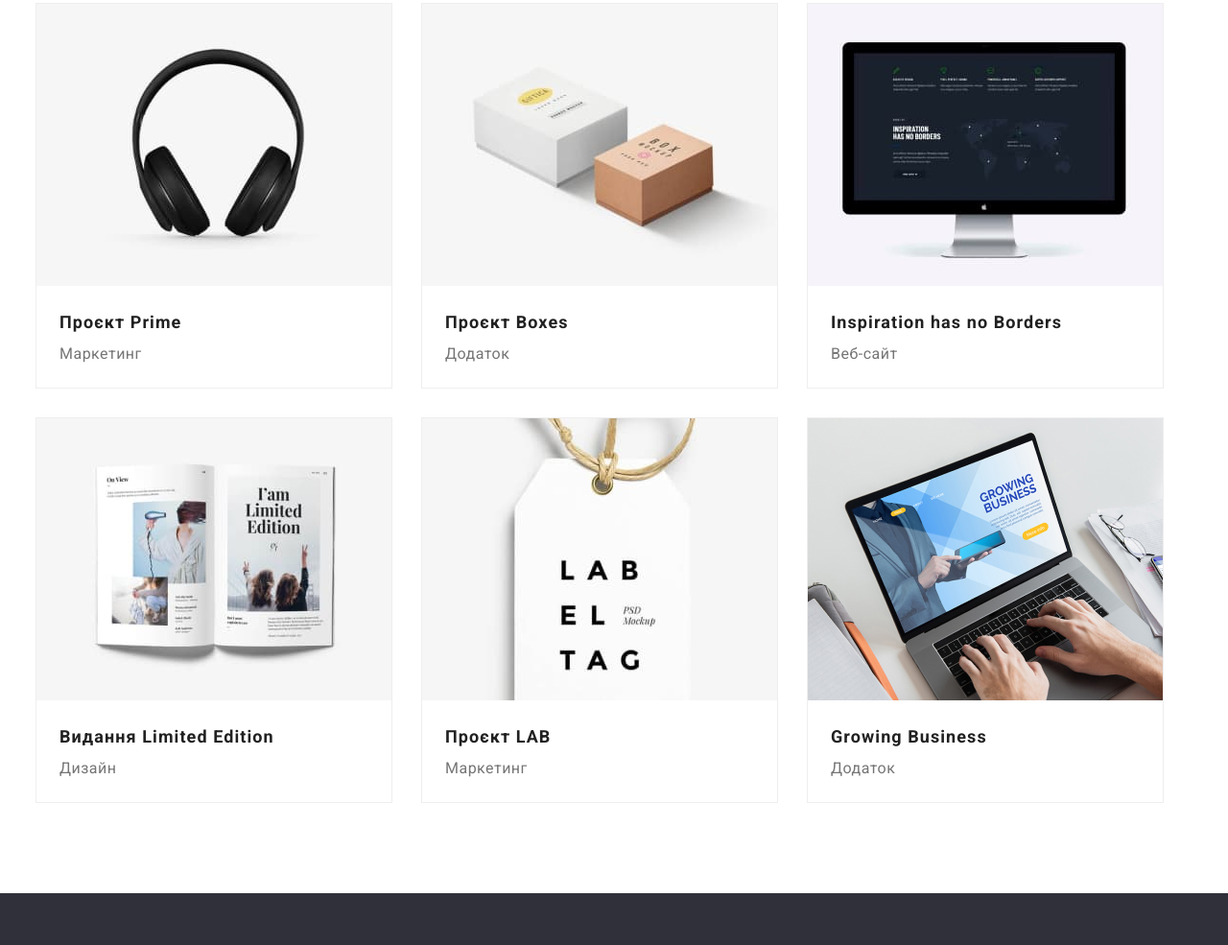
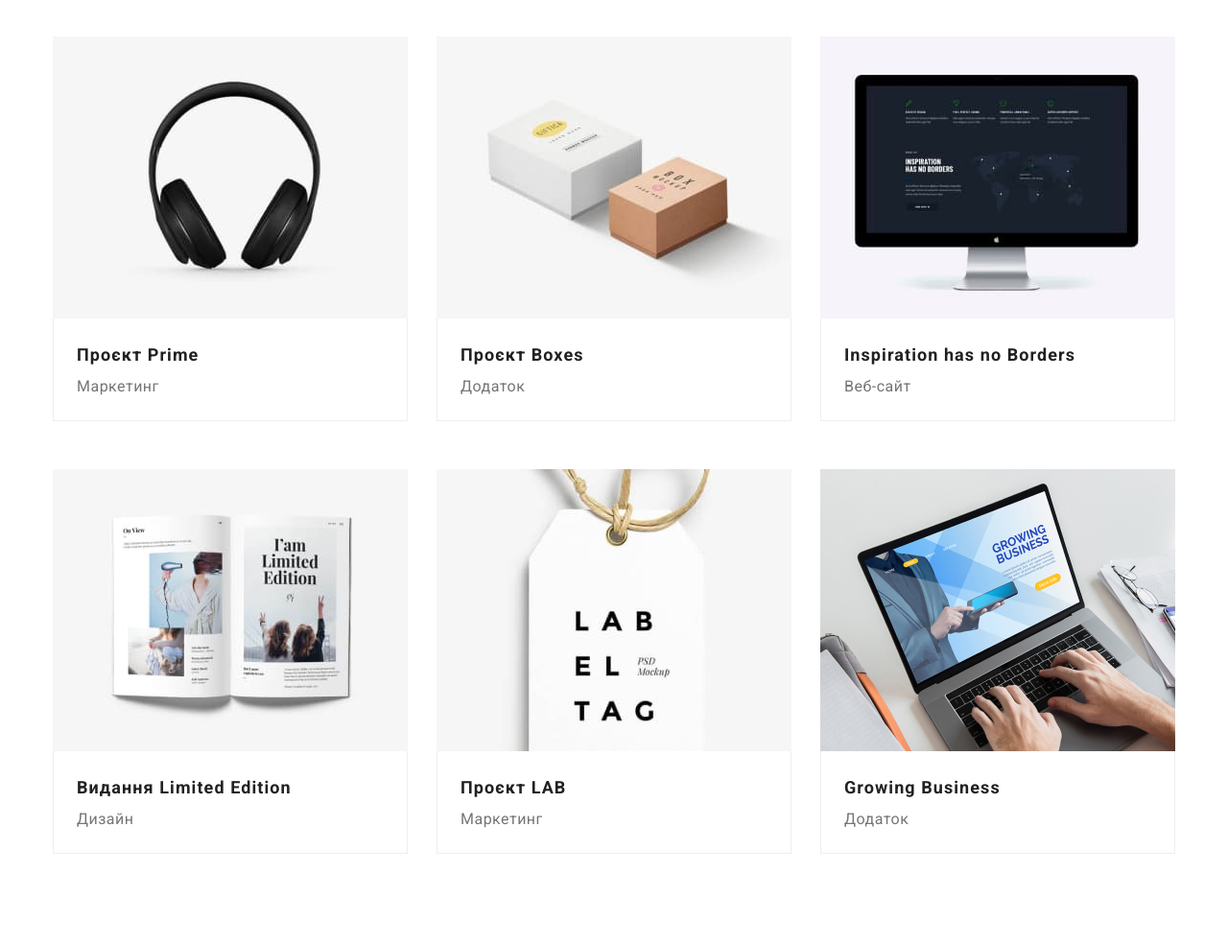
Before and after one commit to Nikita-Parkh/WebStudio, a plain HTML site: page portfolio.html in a window 1280 px wide. Shown: the part 675-1660 px from the top of the page at 96% size. Drawn offline with nearby package versions, Linux system fonts and the light colour scheme.

Commit message:
gridin portfolio

```diff
--- a/css/style.css
+++ b/css/style.css
@@ -5,6 +5,7 @@
     --color-for-first-third-background:#2F303A;
     --color-for-address: #ffffff99;
     --color-for-second-background:#F5F4FA;
+    --color-for-border-inPortfolio:rgba(238, 238, 238, 1);
 }
 
 
@@ -307,12 +308,12 @@ ul{
 .buttonInPortfolio{
     padding:6px 22px;
 }
-.buttonInPortfolio:hover{
+.buttonInPortfolio:active{
     box-shadow: 0 2px 2px 0 rgba(0, 0, 0, 0.12), 0 1px 2px 0 rgba(0, 0, 0, 0.08), 0 3px 1px 0 rgba(0, 0, 0, 0.1);
     background: var(--color-one);
     color: white;
 }
-.firstbuttonInPortfolio:hover{
+.firstbuttonInPortfolio:active{
     box-shadow: 0 2px 2px 0 rgba(0, 0, 0, 0.12), 0 1px 2px 0 rgba(0, 0, 0, 0.08), 0 3px 1px 0 rgba(0, 0, 0, 0.1);
     background: var(--color-one);
     color:white;
@@ -325,6 +326,7 @@ ul{
     justify-content: center;
     margin-top: 94px;
     margin-bottom:34px;
+    padding-bottom:16px;
 }
 .portfolio-list-item:not(:last-child){
     margin-right: 8px;
@@ -332,21 +334,23 @@ ul{
 .portfolio-card-list{
     display: flex;
     flex-wrap: wrap;
-    justify-content: center;
+    gap: 30px;
     margin-bottom:94px;
 }
 .card-list-item{
-    margin-bottom:30px;
-    margin-right:30px;
-    border: 1px solid rgba(238, 238, 238, 1);
+    /* margin-bottom:30px; */
+    /* margin-right:30px; */
     padding-bottom:20px;
 }
-.card-list-item img{
-    margin-bottom:20px;
+.text-for-card{
+    border-bottom:1px solid var(--color-for-border-inPortfolio);
+    border-right:1px solid var(--color-for-border-inPortfolio);
+    border-left: 1px solid var(--color-for-border-inPortfolio);
+    padding: 20px 24px;
 }
-.card-list-item:nth-child(9) , :nth-child(8) ,:nth-child(7){
+.card-list-item:nth-child(3),.card-list-item:nth-child(6),.card-list-item:nth-child(9){
+    margin-right:0px;
+}
+.card-list-item:nth-child(9) , .card-list-item:nth-child(8) , .card-list-item:nth-child(7){
     margin-bottom:0px;
 }
-.paragraphForPortfolio ,.titleForPortfolio{
-    margin-left:24px;
-}
--- a/portfolio.html
+++ b/portfolio.html
@@ -42,6 +42,7 @@
     </header>
     <main class="main">
         <section class="portfolio">
+            <div class="container">
             <h1 class="noneElement-InPortfolio">Заголовок</h1>
             <ul class="portfolio-button-list">
                 <li class="portfolio-list-item">
@@ -63,50 +64,69 @@
             <ul class="portfolio-card-list">
                 <li class="card-list-item">
                     <img src="./images/portfolio1img.jpg" alt="first-img" width="370px">
+                    <div class="text-for-card">
                     <h2 class="titleForPortfolio">Технокряк</h2>
                     <p class="paragraphForPortfolio">Веб-сайт</p>
+                    </div>
                 </li>
                 <li class="card-list-item">
                     <img src="./images/portfolio2img.jpg" alt="second-img" width="370px">
+                     <div class="text-for-card">
                     <h2 class="titleForPortfolio">Постер New Orlean vs Golden Star</h2>
                     <p class="paragraphForPortfolio">Дизайн</p>
+                    </div>
                 </li>
                 <li class="card-list-item">
                     <img src="./images/portfolio3img.jpg" alt="third-img" width="370px">
+                     <div class="text-for-card">
                     <h2 class="titleForPortfolio">Ресторан Seafood</h2>
                     <p class="paragraphForPortfolio">Додаток</p>
+                    </div>
                 </li>
                 <li class="card-list-item">
                     <img src="./images/portfolio4img.jpg" alt="fourth-img" width="370px">
+                     <div class="text-for-card">
                     <h2 class="titleForPortfolio">Проєкт Prime</h2>
                     <p class="paragraphForPortfolio">Маркетинг</p>
+                    </div>
                 </li>
                 <li class="card-list-item">
                     <img src="./images/portfolio5img.jpg" alt="fifth-img" width="370px">
+                     <div class="text-for-card">
                     <h2 class="titleForPortfolio">Проєкт Boxes</h2>
                     <p class="paragraphForPortfolio">Додаток</p>
+                    </div>
                 </li>
                 <li class="card-list-item">
                     <img src="./images/portfolio6img.jpg" alt="sixth-img" width="370px">
+                     <div class="text-for-card">
                     <h2 class="titleForPortfolio">Inspiration has no Borders</h2>
                     <p class="paragraphForPortfolio">Веб-сайт</p>
+                    </div>
                 </li>
                 <li class="card-list-item">
-                    <img src="./images/portfolio7img.jpg" alt="seventh-img" width="370pxg">
+                    <img src="./images/portfolio7img.jpg" alt="seventh-img" width="370px">
+                     <div class="text-for-card">
                     <h2 class="titleForPortfolio">Видання Limited Edition</h2>
                     <p class="paragraphForPortfolio">Дизайн</p>
+                    </div>
                 </li>
                 <li class="card-list-item">
                     <img src="./images/portfolio8img.jpg" alt="eighth-img" width="370px">
+                     <div class="text-for-card">
                     <h2 class="titleForPortfolio">Проєкт LAB</h2>
                     <p class="paragraphForPortfolio">Маркетинг</p>
+                    </div>
                 </li>
                 <li class="card-list-item">
                     <img src="./images/portfolio9img.jpg" alt="ninth-img" width="370px">
+                     <div class="text-for-card">
                     <h2 class="titleForPortfolio">Growing Business</h2>
                     <p class="paragraphForPortfolio">Додаток</p>
+                    </div>
                 </li>
             </ul>
+            </div>
         </section>
     </main>
     <footer class="footer">
```
